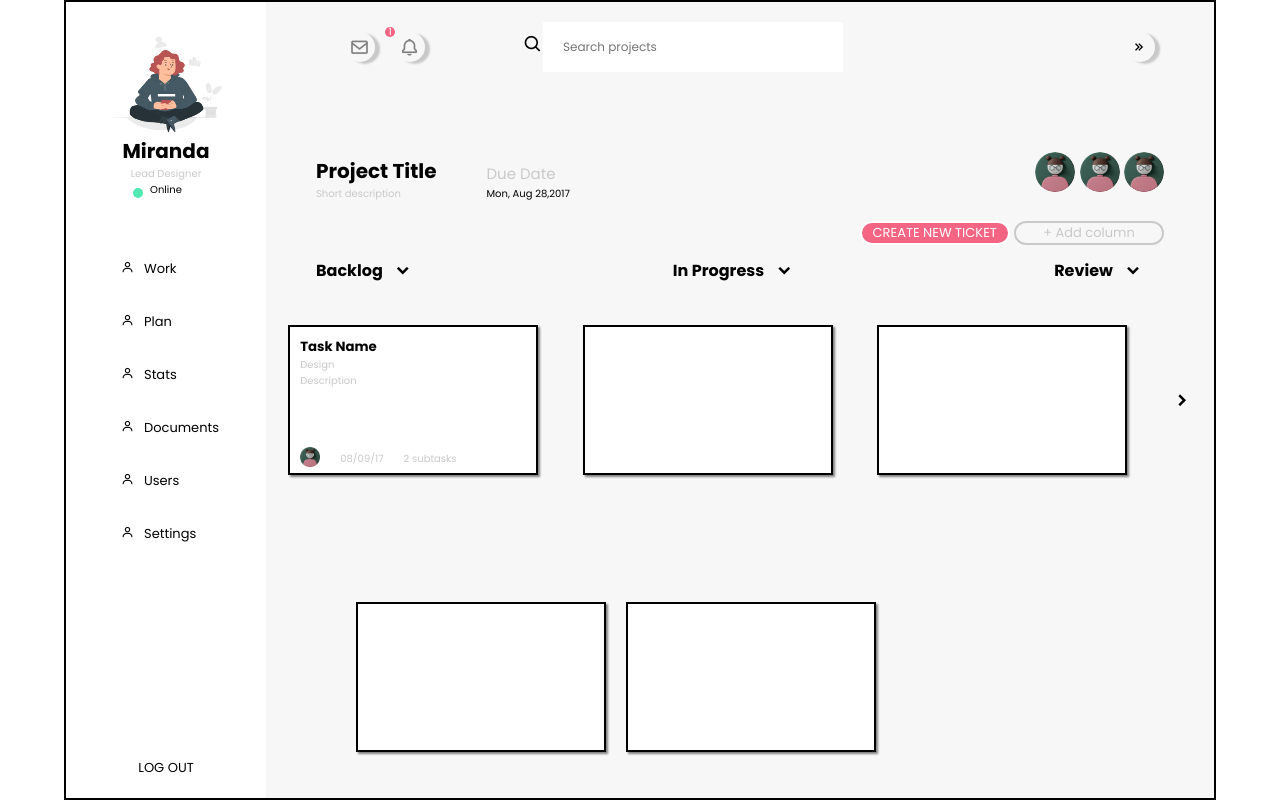
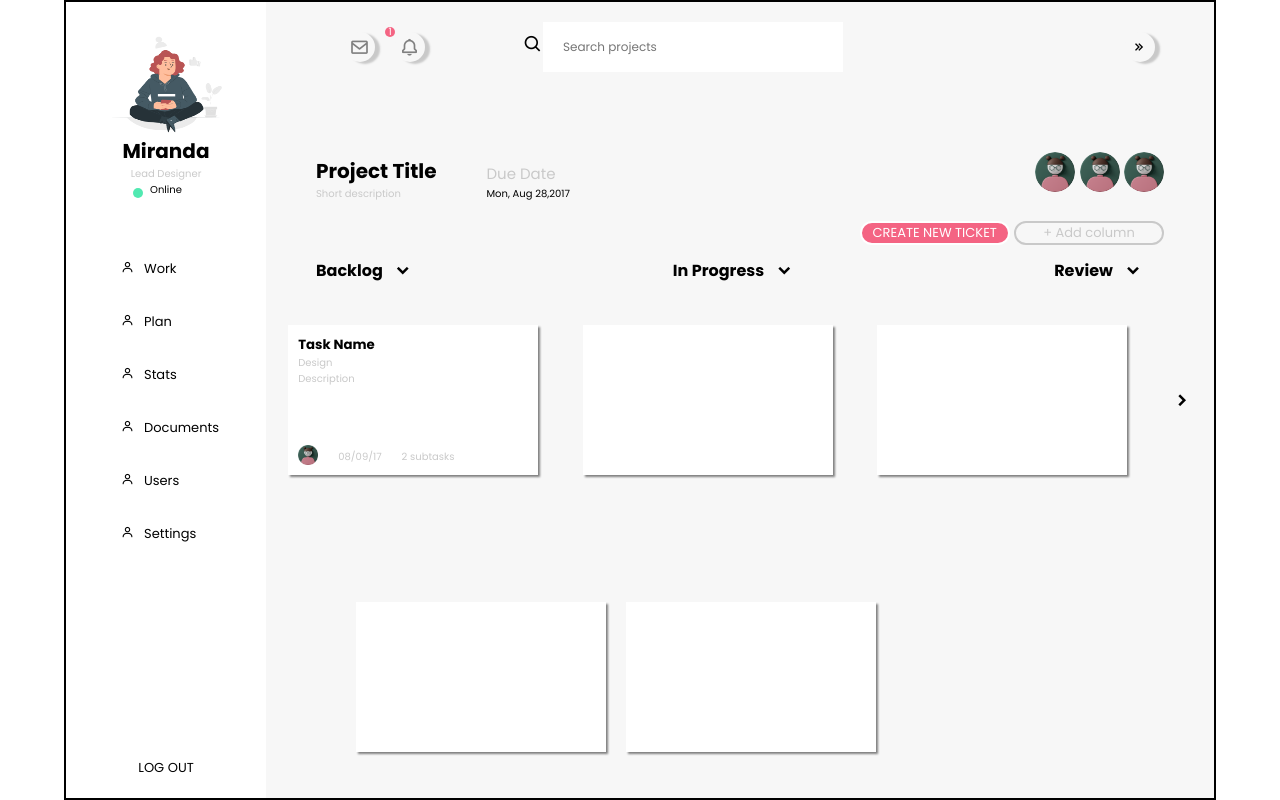
Before and after one commit to FrancieleAlmeida/Prova-tads2, a plain HTML site: page index.html in a window 1280 px wide. Drawn offline with nearby package versions, Linux system fonts and the light colour scheme.

Commit message:
Add files via upload

```diff
--- a/css/style.css
+++ b/css/style.css
@@ -355,7 +355,6 @@ main .box2 .linha2{
 }
 
 main .box2 .linha2 .minibox1, .minibox2, .minibox3 {
-    border: .2rem solid black;
     width: 25rem;
     height: 15rem;
     display: flex;
@@ -410,7 +409,6 @@ main .box3{
 
 main .box3 .minibox1,
 .minibox2{
-    border: .2rem solid black;
     width: 25rem;
     height: 15rem;
     display: flex;
```
